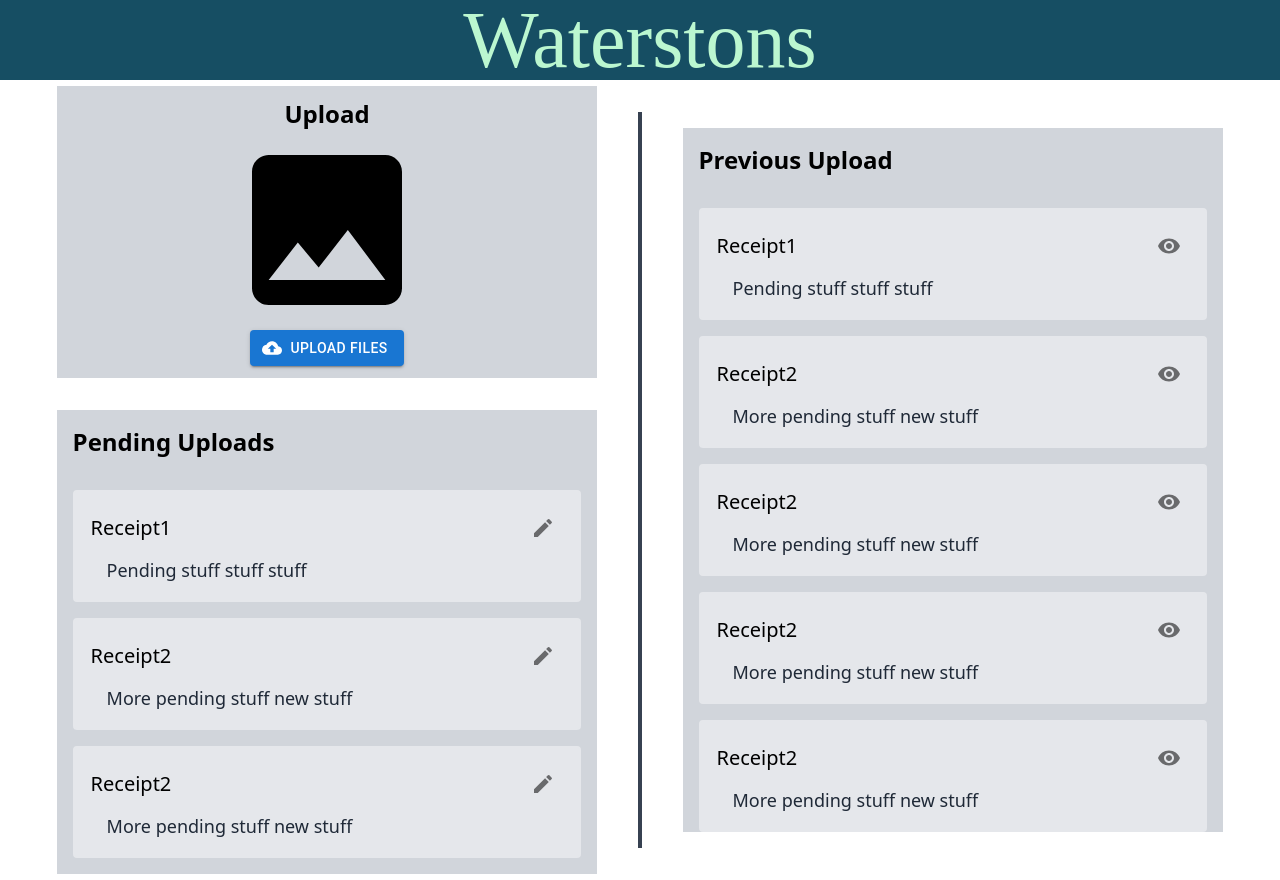
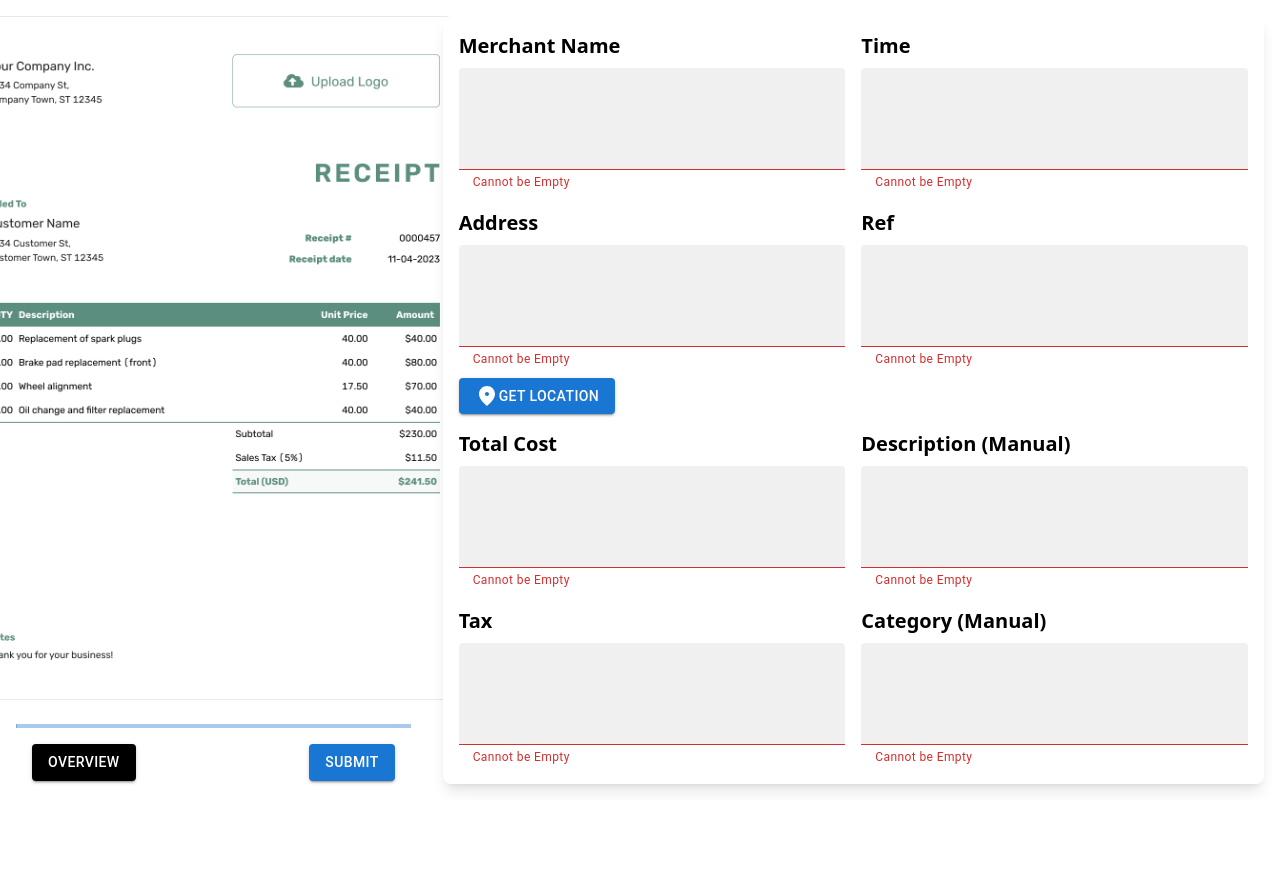
Before and after one commit to COMP2281/software-engineering-group24-25-22, a React (Vite) app in the folder frontend/: page /dashboard in a window 1280 px wide. After the commit the page ends 800 px from the top, so only its background shows below. Built offline with nearby package versions, Linux system fonts and the light colour scheme.

Commit message:
fix the navigation

```diff
--- a/frontend/package.json
+++ b/frontend/package.json
@@ -19,7 +19,8 @@
     "google-fonts": "^1.0.0",
     "react": "^18.3.1",
     "react-dom": "^18.3.1",
-    "react-icons": "^5.4.0"
+    "react-icons": "^5.4.0",
+    "react-router-dom": "^6.22.3"
   },
   "devDependencies": {
     "@eslint/js": "^9.13.0",
--- a/frontend/src/App.tsx
+++ b/frontend/src/App.tsx
@@ -1,46 +1,20 @@
-import React, { useState, useEffect } from "react";
-
+import React from 'react';
+import { BrowserRouter, Routes, Route, Navigate } from 'react-router-dom';
 import { Overview } from './pages/overview';
-import { DashBoard } from './pages/dashboard'
-import { Header } from './component/header';
-import { Login } from "./pages/login";
+import { DashBoard } from './pages/dashboard';
+import { Login } from './pages/login';
 
 const App: React.FC = () => {
-  const [hash, setHash] = useState(window.location.hash)
-
-  useEffect(() => {
-    const handleHashChange = () => {
-      setHash(window.location.hash)
-    }
-    window.addEventListener("hashchange", handleHashChange);
-
-    return() => {
-      window.removeEventListener("hashchange", handleHashChange)
-    }
-  })
-
-  const renderPage = () => {
-    switch (hash){
-      case "#upload":
-        return <Overview />
-      case "#dashboard":
-        return <DashBoard />
-      case "#login":
-        return <Login />
-      default:
-        return <Overview />
-    }
-  }
-
   return (
-    <div className="h-fill flex flex-col">
-        <Header />
-
-
-      <div className="">
-        {renderPage()}
-      </div>
-    </div>
+    <BrowserRouter>
+      <Routes>
+        <Route path="/upload" element={<Overview />} />
+        <Route path="/dashboard/:id" element={<DashBoard />} />
+        <Route path="/dashboard" element={<DashBoard />} />
+        <Route path="/login" element={<Login />} />
+        <Route path="/" element={<Navigate to="/upload" replace />} />
+      </Routes>
+    </BrowserRouter>
   );
 };
 
--- a/frontend/src/component/box/box_base.tsx
+++ b/frontend/src/component/box/box_base.tsx
@@ -1,31 +1,43 @@
 import React from 'react';
-
+import { useNavigate } from 'react-router-dom';
 import IconButton from '@mui/material/IconButton';
 import EditIcon from '@mui/icons-material/Edit';
 import VisibilityIcon from '@mui/icons-material/Visibility';
 
 interface BoxBaseProps {
-    items: { title: string; description: string }[]
-    buttonOption: "edit" | "view"
+    items: { id: string; title: string; description: string }[];
+    buttonOption: "edit" | "view";
 }
 
 export function BoxBase({ items, buttonOption }: BoxBaseProps) {
+    const navigate = useNavigate();
+
+    const handleEdit = (id: string) => {
+        navigate(`/dashboard/${id}`);
+    };
+
     return (
         <div className="p-4 w-full h-auto space-y-4">
             {items.map((item) => (
                 <div
-
+                    key={item.id}
                     className="text-3xl border-2 bg-gray-200 p-4 rounded"
                 >
                     <div className="flex items-center justify-between">
                         <div className="text-black text-xl">{item.title}</div>
                         {buttonOption === "edit" ? (
-                            <IconButton aria-label="edit">
-                                <EditIcon id={item.title}/>
+                            <IconButton
+                                aria-label="edit"
+                                onClick={() => handleEdit(item.id)}
+                            >
+                                <EditIcon />
                             </IconButton>
                         ) : (
-                            <IconButton aria-label="view">
-                                <VisibilityIcon id={item.title}/>
+                            <IconButton
+                                aria-label="view"
+                                onClick={() => handleEdit(item.id)}
+                            >
+                                <VisibilityIcon />
                             </IconButton>
                         )}
                     </div>
--- a/frontend/src/component/box/pending_upload_box.tsx
+++ b/frontend/src/component/box/pending_upload_box.tsx
@@ -2,24 +2,35 @@
 import { BoxBase } from './box_base';
 import { Description } from '@mui/icons-material';
 
-const pendingItems = [
+interface pendingItem {
+    id: string;
+    title: string;
+    description: string;
+}
+
+const pendingItems: pendingItem[] = [
     {
+        id: '1',
         title: 'Receipt1',
         description: 'Pending stuff stuff stuff',
     },
     {
+        id: '2',
         title: 'Receipt2',
         description: 'More pending stuff new stuff',
     },
     {
+        id: '3',
         title: 'Receipt2',
         description: 'More pending stuff new stuff',
     },
     {
+        id: '4',
         title: 'Receipt2',
         description: 'More pending stuff new stuff',
     },
     {
+        id: '5',
         title: 'Receipt2',
         description: 'More pending stuff new stuff',
     },
@@ -32,7 +43,7 @@
                 Pending Uploads
             </div>
             <div className=" max-h-[50vh] overflow-y-auto rounded">
-                <BoxBase items={pendingItems} buttonOption={"edit"}/>
+                <BoxBase items={pendingItems} buttonOption="edit"/>
             </div>
         </div>
     );
--- a/frontend/src/pages/login.tsx
+++ b/frontend/src/pages/login.tsx
@@ -1,5 +1,5 @@
 import React from 'react'
-import { LoginInputFields } from '../component/login_input_fields';
+import { LoginInputFields } from '../component/fields/login_input_fields';
 import { LoginButton } from '../component/buttons/login_button';
 
 const fetchWithAuth = async (url: string, options: RequestInit = {}): Promise<Response> => {
```
Also changed, not shown: frontend/src/component/fields/login_input_fields.tsx (renamed from frontend/src/component/login_input_fields.tsx), 1 other file (tests, documents, lock files or other folders).
